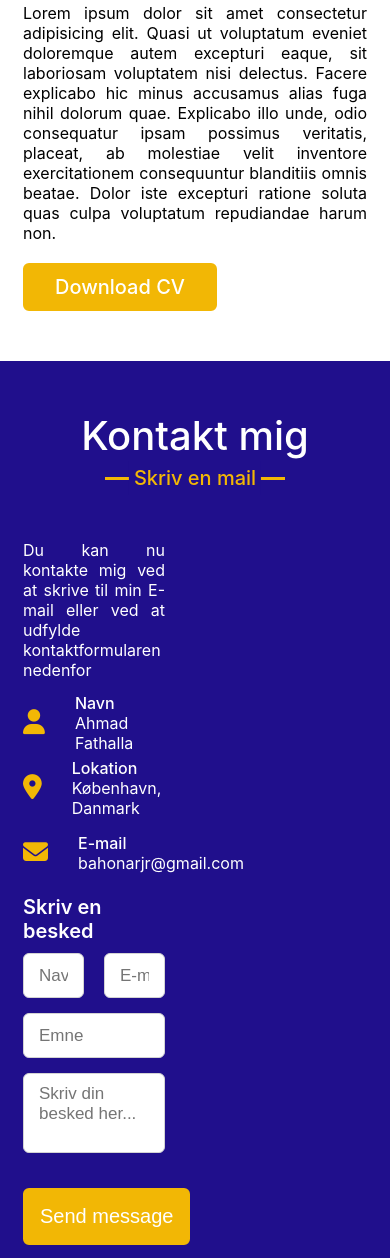
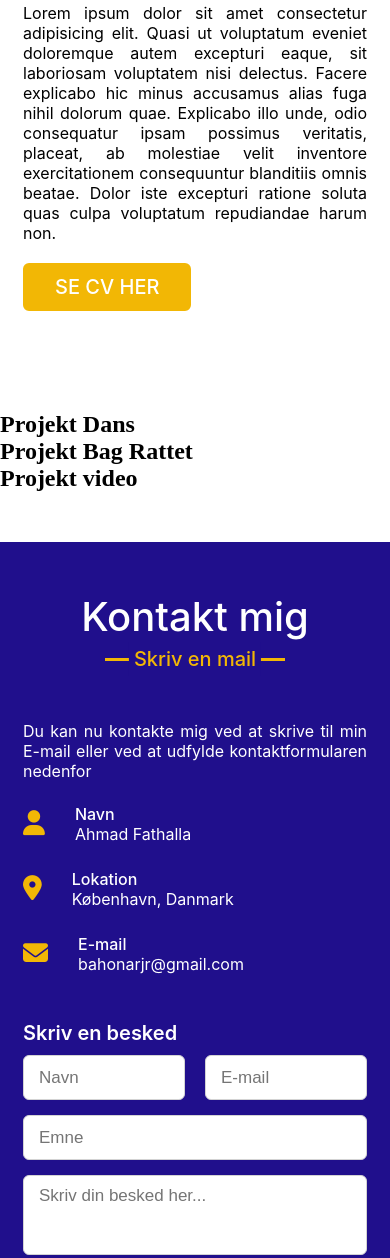
Before and after one commit to bahonarjr/onlineportfolio, a plain HTML site: page index.html in a window 390 px wide. Shown: the part 1598-2856 px from the top of the page. Drawn offline with nearby package versions, Linux system fonts and the light colour scheme.

Commit message:
Contact done

```diff
--- a/index.html
+++ b/index.html
@@ -59,9 +59,27 @@
                         accusamus alias fuga nihil dolorum quae. Explicabo illo unde, odio consequatur ipsam possimus
                         veritatis, placeat, ab molestiae velit inventore exercitationem consequuntur blanditiis omnis
                         beatae. Dolor iste excepturi ratione soluta quas culpa voluptatum repudiandae harum non.</p>
-                    <a href="#">Download CV</a>
+                    <a href="./CV.pdf">SE CV HER</a>
                 </div>
             </div>
+        </div>
+    </section>
+
+    <!--Projekter-->
+    <section class="bokse">
+        <div class="boks1">
+            <a href="./Projekter/Dans/omos.html"></a>
+            <h1>Projekt Dans</h1>
+        </div>
+
+        <div class="boks2">
+            <a href="./Projekter/bag-rattet/index.html"></a>
+            <h1>Projekt Bag Rattet</h1>
+        </div>
+
+        <div class="boks3">
+            <a href=""></a>
+            <h1>Projekt video</h1>
         </div>
     </section>
 
@@ -120,7 +138,7 @@
                             <textarea cols="30" rows="10" placeholder="Skriv din besked her..." required></textarea>
                         </div>
                         <div class="button">
-                            <button type="submit">Send message</button>
+                            <button type="submit">SEND</button>
                         </div>
                     </form>
                 </div>
--- a/style.css
+++ b/style.css
@@ -216,8 +216,6 @@ section{
 .contact{
     font-family: -apple-system, BlinkMacSystemFont, 'Segoe UI', Roboto, Oxygen, Ubuntu, Cantarell, 'Open Sans', 'Helvetica Neue', sans-serif;
   background-color: #200f8c;
-
-
 }
 
 .contact .title{
@@ -290,6 +288,7 @@ section{
 .contact .contact-content .info .sub-title{
     color: white;
 }
+
 .contact .right form .fields{
     display: flex;
 }
@@ -337,7 +336,6 @@ section{
     width: 170px;
 }
 
-
 .contact .right form .button button{
     display: inline-block;
     background: #f2b705;
@@ -354,9 +352,6 @@ section{
     color: #f2b705;
     background: none;
 }
-
-
-
 
 @media (max-width: 991px){
 .max-width{
@@ -427,6 +422,11 @@ section{
     .about .about-content .right{
         flex: 100%;
     }
+
+    .contact .contact-content .column{
+        width: 100%;
+        margin-bottom: 35px;
+    }
 }
 
 @media (max-width: 690px){
```
Also changed, not shown: 2 other files.
